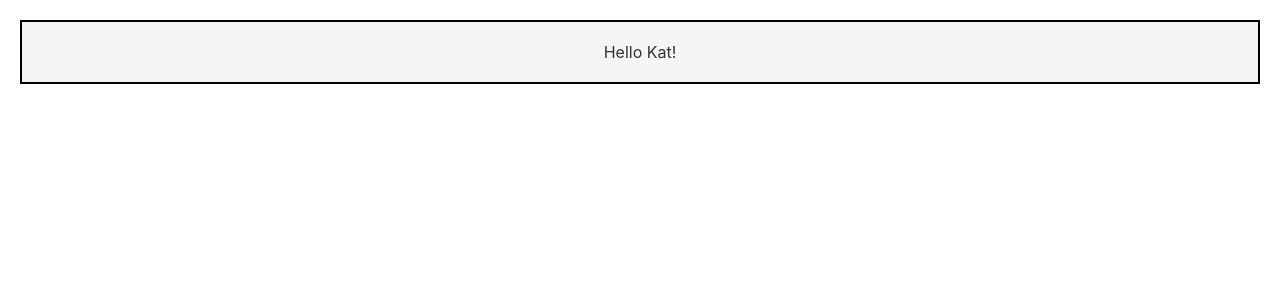
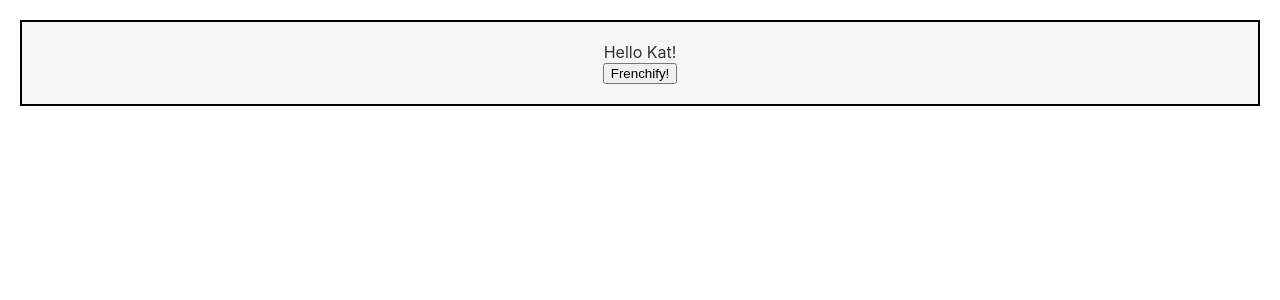
Before and after one commit to KathleenScriver/react-hello-world, a React (Create React App) app: page / in a window 1280 px wide. Shown: the top 300 px of the page. Built offline with nearby package versions, Linux system fonts and the light colour scheme.

Commit message:
Adds Frenchify button and function.

```diff
--- a/src/HelloWorld.js
+++ b/src/HelloWorld.js
@@ -1,10 +1,23 @@
 import React, { Component } from 'react';
 import './HelloWorld.css';
 
-const HelloWorld = (props) => {
-  return (
-    <div className="hello-world">Hello {props.name}!</div>
-  );
+export default class HelloWorld extends Component {
+  constructor(props) {
+    super(props);
+    this.state = { greeting: 'Hello '};
+  }
+
+  frenchify = () => {
+    this.setState({ greeting: 'Bonjour '});
+  }
+
+  render() {
+    return (
+      <div className="hello-world">
+        {this.state.greeting} {this.props.name}!
+        <br/>
+        <button onClick={this.frenchify}>Frenchify!</button>
+      </div>
+    );
+  }
 };
-
-export default HelloWorld;
```
